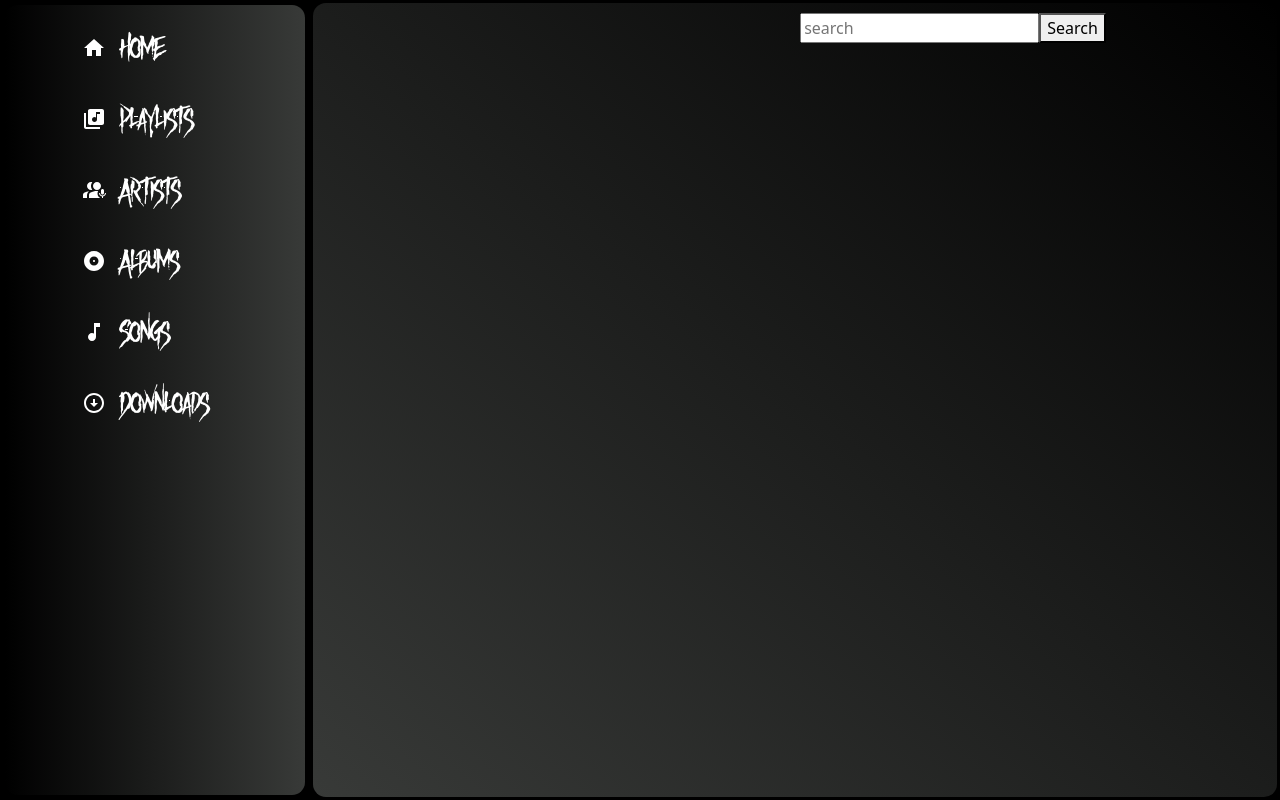
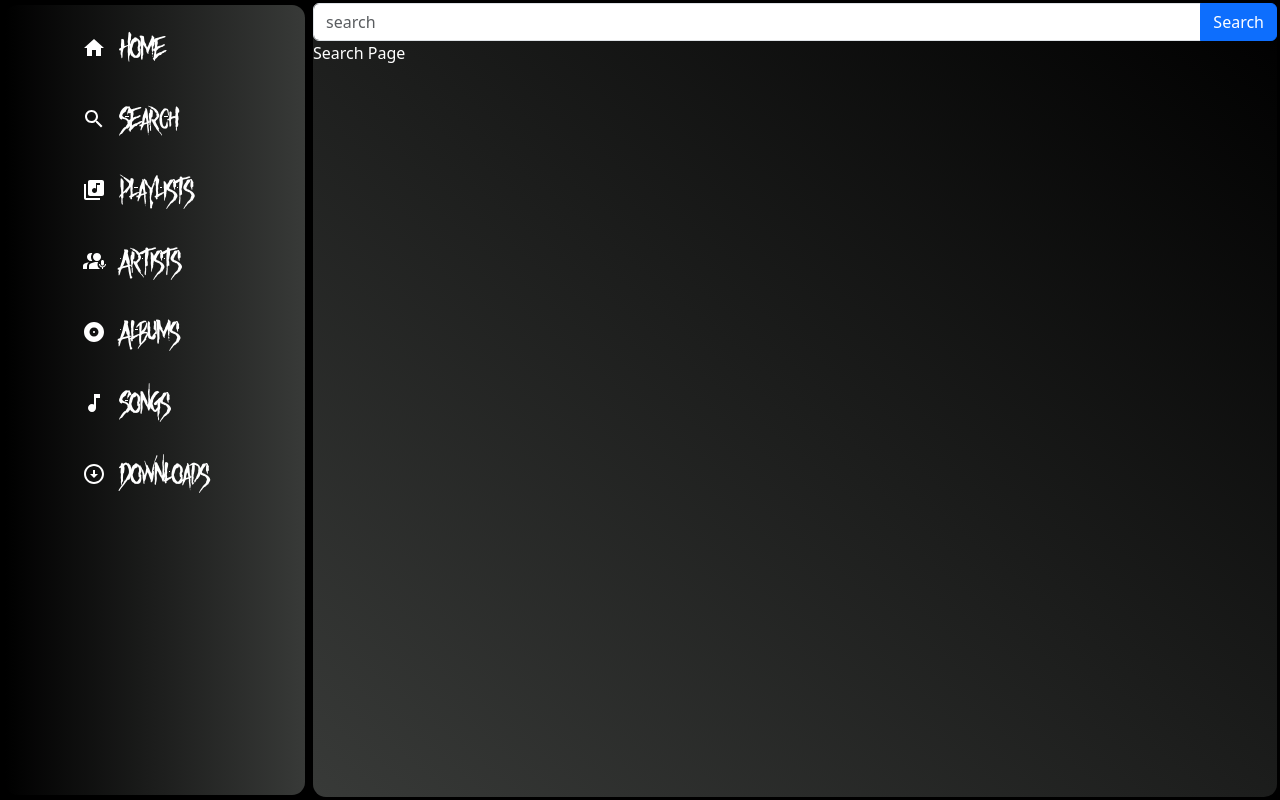
Before and after one commit to Tarsum67/Music-app, a React (Vite) app in the folder client/: page /Search in a window 1280 px wide. Built offline with nearby package versions, Linux system fonts and the light colour scheme; no server answers.

Commit message:
added search page and api data

```diff
--- a/client/src/App.css
+++ b/client/src/App.css
@@ -58,7 +58,7 @@ margin: 3px;
 display: flex;
 width: 100%;
 height: auto;
-margin-top: 7vh;
+
 }
 
 .Sidebar {
@@ -145,6 +145,15 @@ margin-top: 7vh;
   display: flex;
 
 }
+.SearchPage{
+  width: 100%;
+}
+.searchPageResults{
+  color:white;
+  display: grid;
+  grid-template-columns: max-content;
+
+}
 
 /*
 @keyframes logo-spin {
--- a/client/src/App.jsx
+++ b/client/src/App.jsx
@@ -8,7 +8,7 @@ import Playlists from "./Pages/Playlists.jsx";
 import Albums from "./Pages/Albums.jsx";
 import Downloads from "./Pages/Downloads.jsx";
 import Songs from "./Pages/Song.jsx";
-import NavBar from "./components/NavBar.jsx";
+import Search from "./Pages/Search.jsx"
 import { BrowserRouter as Router, Route, Routes } from "react-router-dom";
 
 function App() {
@@ -18,7 +18,7 @@ function App() {
         <Sidebar />
         <div className="mainBox">
           <div className="navBar">
-            <NavBar />
+            {/* <NavBar /> */}
           </div>
           <div className="page">
             <Routes>
@@ -28,6 +28,7 @@ function App() {
               <Route path="/Albums" element={<Albums />} />
               <Route path="/Songs" element={<Songs />} />
               <Route path="/Downloads" element={<Downloads />} />
+              <Route path="/Search" element={<Search/>}/>
             </Routes>
           </div>
         </div>
--- /dev/null
+++ b/client/src/Pages/Search.jsx
@@ -0,0 +1,34 @@
+import React from "react";
+import { useState, useEffect } from "react";
+import NavBar from "../components/NavBar.jsx";
+
+const CLIENT_ID = "ad4f30885d2b424ab684cb462dc2b0f4";
+const CLIENT_SECRET = "84b0f6da04d74eed803be9ec3d04110c";
+export default function Search() {
+  const [accessToken, setAccessToken] = useState("");
+  useEffect(() => {
+    //Api Access Token
+    var authParameters = {
+      method: "POST",
+      headers: {
+        "Content-Type": "application/x-www-form-urlencoded",
+      },
+      body:
+        "grant_type=client_credentials&client_id=" +
+        CLIENT_ID +
+        "&client_secret=" +
+        CLIENT_SECRET,
+    };
+    fetch("https://accounts.spotify.com/api/token", authParameters)
+      .then((result) => result.json())
+      .then((data) => setAccessToken(data.access_token));
+  }, []);
+  return (
+    <>
+      <div className="SearchPage">
+        <NavBar />
+        <div className="searchPageResults">Search Page</div>
+      </div>
+    </>
+  );
+}
--- a/client/src/components/NavBar.jsx
+++ b/client/src/components/NavBar.jsx
@@ -1,12 +1,34 @@
 import React from "react";
+import {InputGroup, FormControl, Button} from 'react-bootstrap';
+import { useState } from "react";
+import  accessToken  from "../Pages/Search";
+export default function NavBar() {
+  const [searchInput, setSearchInput] = useState("");
+  //Search
+  async function search() {
+    console.log("Search for " + searchInput);
+    //Get request using search to get Artist ID
+    var artistParameters = {
+      method: "GET",
+      headers: {
+        "Content-Type": "application/json",
+        Authorization: "Bearer" + accessToken,
+      },
+    }
+    var artistID = await fetch('http//api.spotify.com/v1/search?q=' + searchInput + '&type=artist', artistParameters)
+    .then(response => response.json())
+    .then(data => {return data.artist.items[0].id})
+    console.log("Artist ID is " + artistID);
+    //Get Request with Artist ID Grab all Albums from that Artist
 
-export default function NavBar() {
+    //Display Search
+  }
   return (
     <div className="navBarContent">
-      <div className="navSearchBar">
-        <input type="text" placeholder="search" />
-        <button>Search</button>
-      </div>
+      <InputGroup className="navSearchBar">
+        <FormControl type="text" placeholder="search" />
+        <Button>Search</Button>
+      </InputGroup>
     </div>
   );
 }
--- a/client/src/components/sidebarData.jsx
+++ b/client/src/components/sidebarData.jsx
@@ -5,12 +5,17 @@ import InterpreterModeIcon from "@mui/icons-material/InterpreterMode";
 import AlbumIcon from "@mui/icons-material/Album";
 import MusicNoteIcon from "@mui/icons-material/MusicNote";
 import ArrowCircleDownIcon from "@mui/icons-material/ArrowCircleDown";
-
+import SearchIcon from '@mui/icons-material/Search';
 export const sidebarData = [
   {
     title: "Home",
     icon: <HomeIcon />,
     link: "/",
+  },
+  {
+    title: "Search",
+    icon: <SearchIcon />,
+    link:"/Search"
   },
   {
     title: "Playlists",
```
Also changed, not shown: client/src/components/Main.jsx (added, +10 -0 lines), client/src/components/sidebar.jsx (+0 -29 lines).
